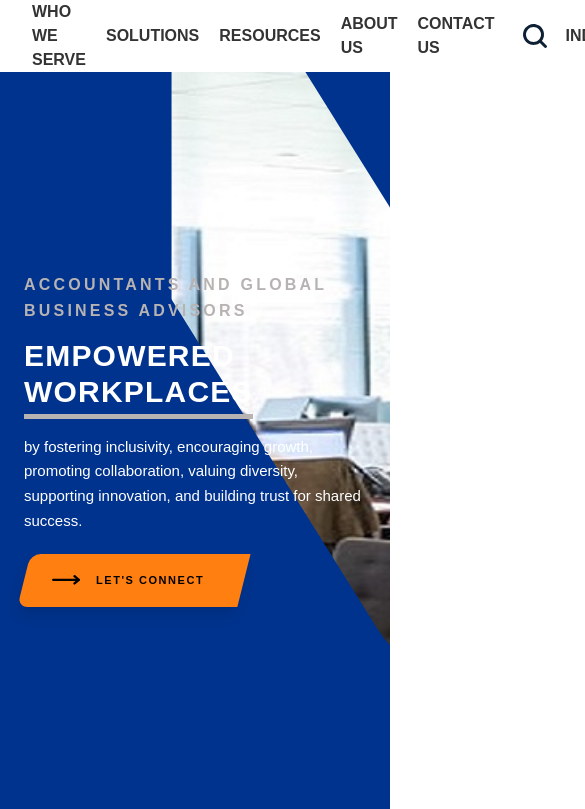
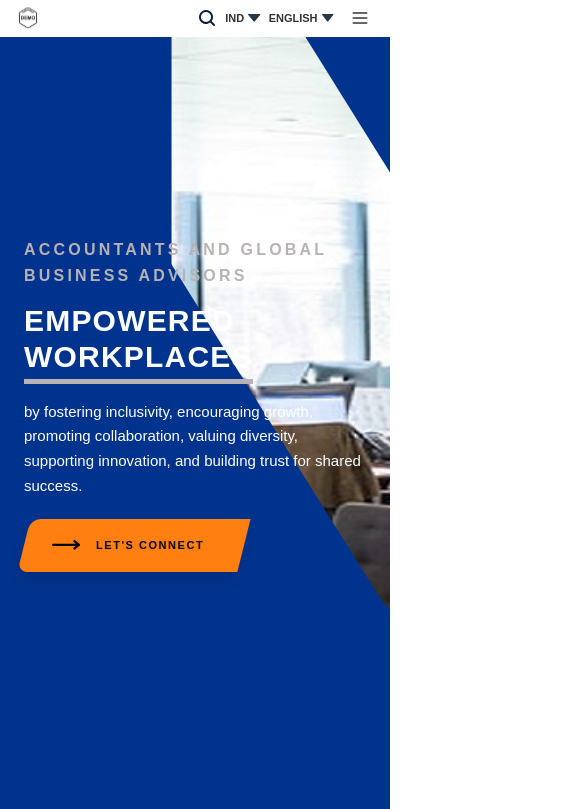
Before and after one commit to sharma24harshit/harshit-design-dot-assign, a Next.js app: page / in a window 390 px wide. Shown: the top 809 px of the page, 585 px wide, since content can reach past the window. Built offline with nearby package versions, Linux system fonts and the light colour scheme; grey boxes are pictures that could not be loaded.

Commit message:
navbar section responsiveness added

```diff
--- a/components/Navbar.jsx
+++ b/components/Navbar.jsx
@@ -1,57 +1,134 @@
-import Image from 'next/image'
-import React from 'react'
+"use client";
+
+import Image from "next/image";
+import React, { useEffect, useState } from "react";
+
+const links = [
+  "WHO WE SERVE",
+  "SOLUTIONS",
+  "RESOURCES",
+  "ABOUT US",
+  "CONTACT US",
+];
 
 const Navbar = () => {
+  const [menuOpen, setMenuOpen] = useState(false);
+
+  useEffect(() => {
+    if (!menuOpen) return;
+    const onKey = (e) => e.key === "Escape" && setMenuOpen(false);
+    document.addEventListener("keydown", onKey);
+    document.body.style.overflow = "hidden";
+    return () => {
+      document.removeEventListener("keydown", onKey);
+      document.body.style.overflow = "";
+    };
+  }, [menuOpen]);
+
   return (
-        <nav className='flex justify-between items-center px-8'>
-            <div>
+    <nav className="relative border-b border-transparent px-3 sm:px-5 sm:py-2.5 lg:border-0 lg:px-8 lg:py-2">
+      <div className="flex items-center justify-between gap-3">
+        <div className="shrink-0 cursor-pointer">
           <Image
             src="/logo.svg"
             alt="logo"
             width={80}
             height={80}
+            className="h-8 w-auto sm:h-9 md:h-10 lg:h-12 xl:h-[4.25rem]"
             priority
           />
         </div>
-            <div className='flex justify-center items-center gap-4'>
-                <div className='flex justify-center items-center gap-5 font-bold text-base text-color mr-6'>
-                    <p>WHO WE SERVE</p>
-                    <p>SOLUTIONS</p>
-                    <p>RESOURCES</p>
-                    <p>ABOUT US</p>
-                    <p>CONTACT US</p>
-                </div>
-                <div className='flex justify-center gap-4 align-center'>
+
+        <div className="flex min-w-0 flex-1 items-center justify-end gap-2 sm:gap-3 lg:gap-5">
+          <ul className="hidden items-center gap-3 font-bold text-color lg:flex lg:gap-4 text-xs lg:text-sm xl:gap-5 xl:text-base lg:mr-6 2xl:mr-12">
+            {links.map((label) => (
+              <li key={label}>
+                <a
+                  href="#"
+                  className="whitespace-nowrap transition-opacity hover:opacity-70"
+                >
+                  {label}
+                </a>
+              </li>
+            ))}
+          </ul>
+
+          <div className="flex shrink-0 items-center gap-2 sm:gap-3 lg:gap-4">
             <Image
               src="/search.svg"
               alt="search"
               width={30}
               height={30}
+              className="h-5 w-5 sm:h-6 sm:w-6 lg:h-7 lg:w-7 xl:h-[30px] xl:w-[30px]"
               priority
             />
-                <p className='flex items-center gap-2 font-bold text-base text-color'>IND
-
+            <p className="flex items-center gap-1 font-bold text-color text-[11px] sm:gap-1.5 sm:text-xs lg:text-sm xl:text-base">
+              IND
               <Image
                 src="/dropDownArrow.svg"
-                    alt="search"
+                alt="dropdown arrow"
                 width={13}
                 height={9}
+                className="h-2 w-auto opacity-90"
                 priority
               />
             </p>
-                <p className='flex items-center gap-2 font-bold text-base text-color'>ENGLISH
+            <p className="flex items-center gap-1 font-bold text-color text-[11px] sm:gap-1.5 sm:text-xs lg:text-sm xl:text-base">
+              ENGLISH
               <Image
                 src="/dropDownArrow.svg"
-                    alt="search"
+                alt="dropdown arrow"
                 width={13}
                 height={9}
+                className="h-2 w-auto opacity-90"
                 priority
               />
             </p>
           </div>
+
+          <button
+            type="button"
+            className="flex h-9 w-9 shrink-0 items-center justify-center rounded-md text-color lg:hidden"
+            aria-expanded={menuOpen}
+            aria-controls="nav-menu"
+            aria-label={menuOpen ? "Close menu" : "Open menu"}
+            onClick={() => setMenuOpen((o) => !o)}
+          >
+            {menuOpen ? (
+              <svg className="h-5 w-5" fill="none" viewBox="0 0 24 24" strokeWidth={2} stroke="currentColor">
+                <path strokeLinecap="round" strokeLinejoin="round" d="M6 18L18 6M6 6l12 12" />
+              </svg>
+            ) : (
+              <svg className="h-5 w-5" fill="none" viewBox="0 0 24 24" strokeWidth={2} stroke="currentColor">
+                <path strokeLinecap="round" strokeLinejoin="round" d="M4 6h16M4 12h16M4 18h16" />
+              </svg>
+            )}
+          </button>
+        </div>
+      </div>
+
+      <div
+        id="nav-menu"
+        className={`absolute left-0 right-0 top-full z-50 border-t border-neutral-200 bg-white shadow-lg transition-[visibility,opacity] duration-200 lg:hidden ${
+          menuOpen ? "visible opacity-100" : "invisible opacity-0 pointer-events-none"
+        }`}
+      >
+        <ul className="flex flex-col gap-0 px-3 py-2 text-xs font-bold text-color sm:px-4 sm:text-sm">
+          {links.map((label) => (
+            <li key={label} className="border-b border-neutral-100 last:border-0">
+              <a
+                href="#"
+                className="block py-2.5 transition-colors hover:bg-neutral-50 sm:py-3"
+                onClick={() => setMenuOpen(false)}
+              >
+                {label}
+              </a>
+            </li>
+          ))}
+        </ul>
       </div>
     </nav>
-    )
-}
+  );
+};
 
-export default Navbar
+export default Navbar;
```
Lines whose indentation alone changed are shown as unchanged.
